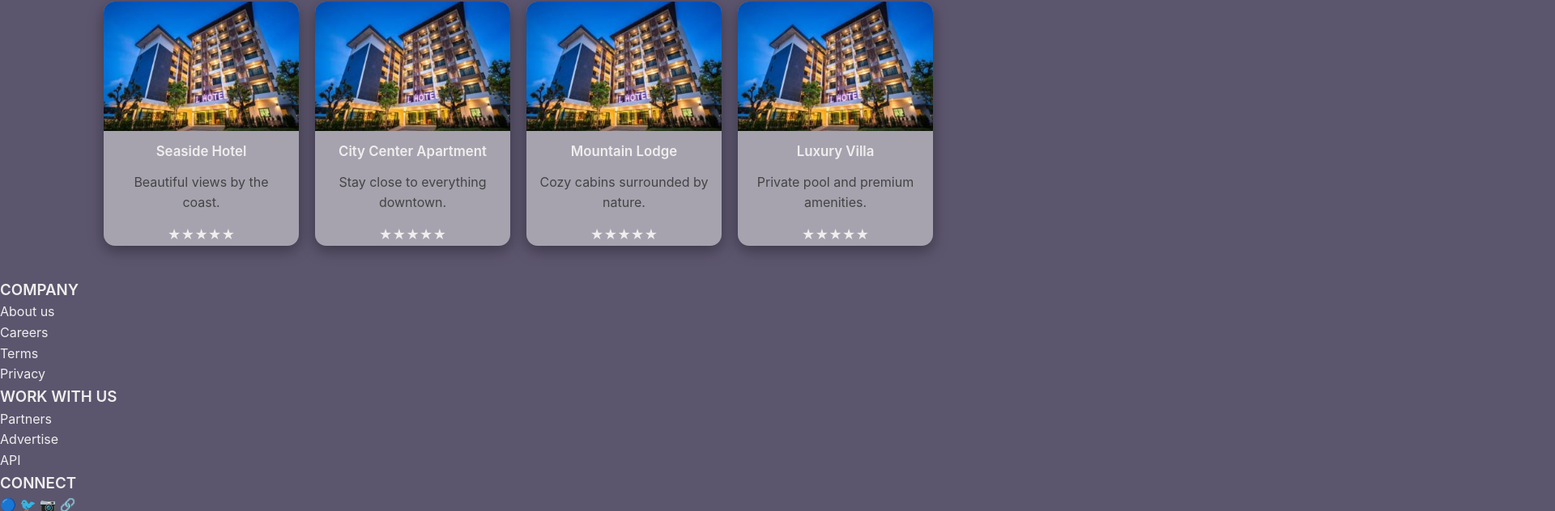
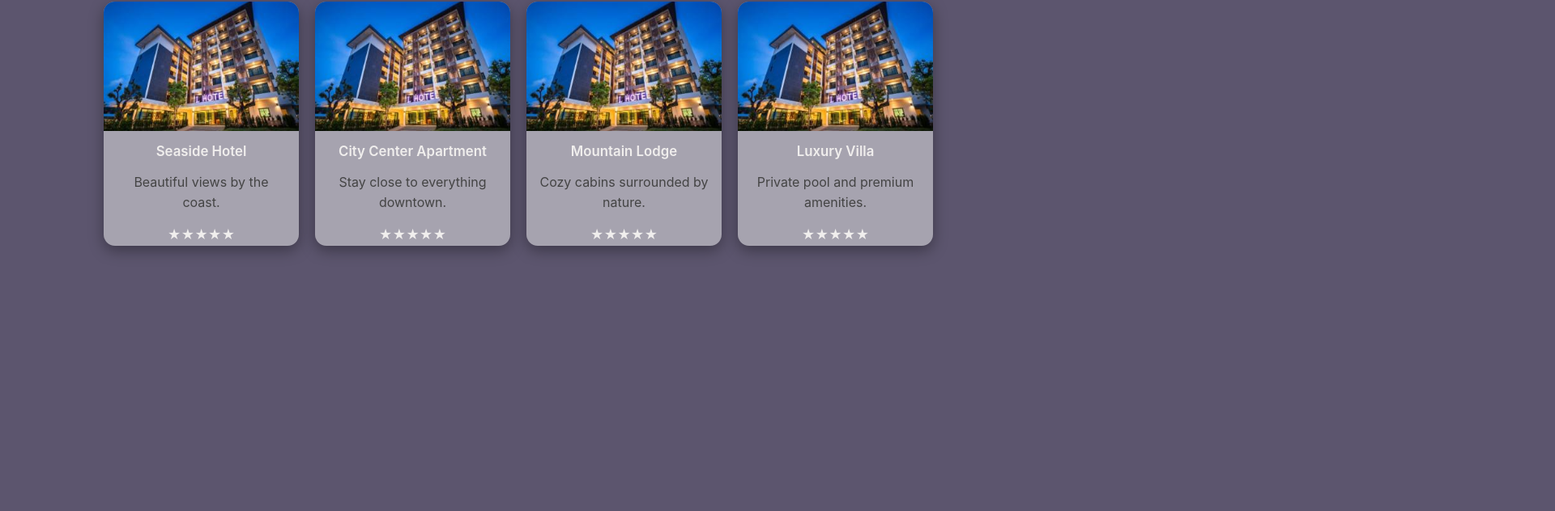
Before and after one commit to HaydenLBell/bookingdotcom, a website: page public/Pages/index.html in a window 1280 px wide. Shown: the part 756-1388 px from the top of the page at 81% size, 1920 px wide, since content can reach past the window. After the commit the page ends 1100 px from the top, so only its background shows below. Drawn offline with Linux system fonts and the light colour scheme.

Commit message:
just done

```diff
--- a/public/CSS/styles.css
+++ b/public/CSS/styles.css
@@ -469,3 +469,11 @@ button:hover, .btn:hover{background:var(--accent-2)}
     padding: 18px;
   }
 }
+
+.filter-bar select{
+  background-color: var(--accent);
+  width: 250px;
+  margin-right: 10px;
+  margin-left: 10px;
+  margin-top: 25px;
+}
--- a/public/Pages/index.html
+++ b/public/Pages/index.html
@@ -177,37 +177,6 @@ document.addEventListener('DOMContentLoaded', () => {
         </div>
     </section>
 
-    <!-- Footer -->
-    <footer>
-        <div class="footer-section">
-            <h3>COMPANY</h3>
-            <ul>
-                <li><a href="#">About us</a></li>
-                <li><a href="#">Careers</a></li>
-                <li><a href="#">Terms</a></li>
-                <li><a href="#">Privacy</a></li>
-            </ul>
-        </div>
-        <div class="footer-section">
-            <h3>WORK WITH US</h3>
-            <ul>
-                <li><a href="#">Partners</a></li>
-                <li><a href="#">Advertise</a></li>
-                <li><a href="#">API</a></li>
-            </ul>
-        </div>
-        <div class="footer-section social-icons">
-            <h3>CONNECT</h3>
-            <a href="#">🔵</a>
-            <a href="#">🐦</a>
-            <a href="#">📷</a>
-            <a href="#">🔗</a>
-        </div>
-        <div class="footer-section app-links">
-            <img src="/Resources/images/appleandgoogleplay.png" alt="App Download Links">
-            <p>&copy; 2025 bookingdotcom, Inc.</p>
-        </div>
-    </footer>
 
 </body>
 </html>
```
